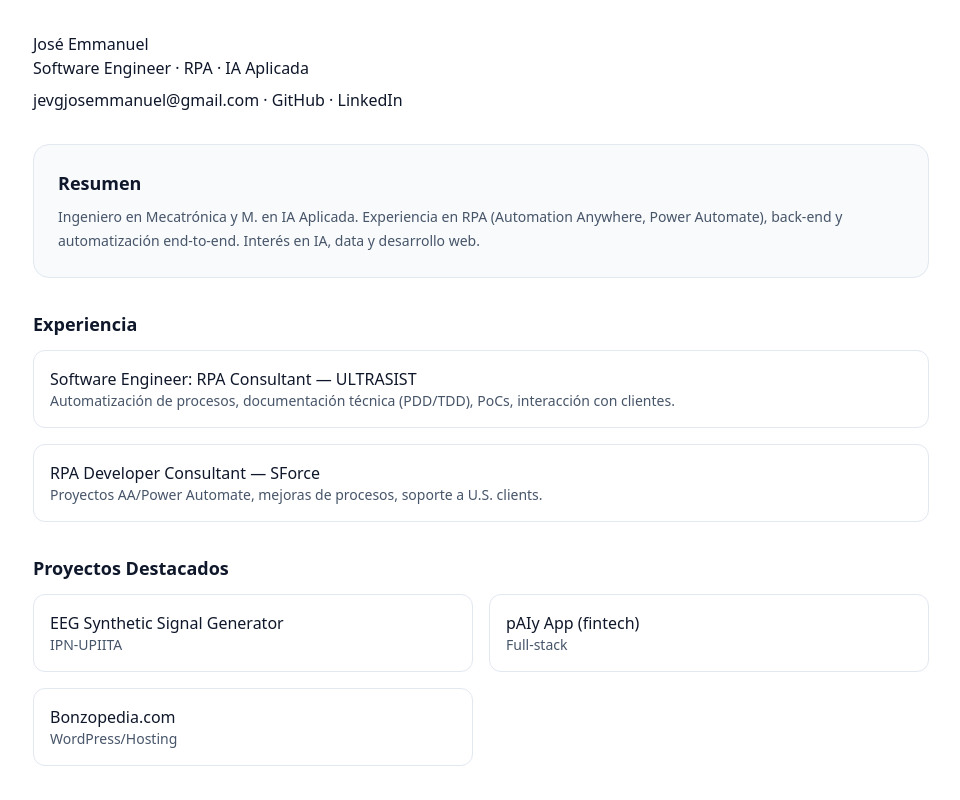
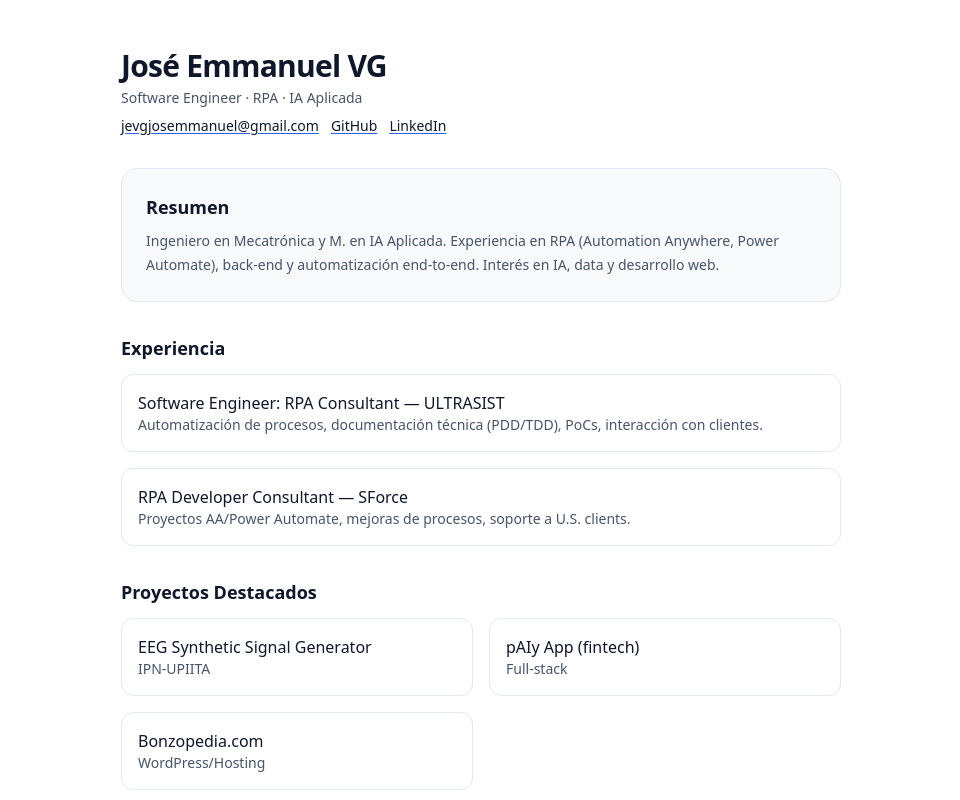
Before and after one commit to JoseEmmanuelVG/JoseEmmanuelVG.github.io, a Next.js app in the folder cv-next/: page / in a window 1280 px wide. Shown: the top 800 px of the page, without its empty margins (159-1119 px from the left). Built offline with nearby package versions, Linux system fonts and the light colour scheme.

Commit message:
Update tailwind css

```diff
--- a/cv-next/app/layout.tsx
+++ b/cv-next/app/layout.tsx
@@ -10,7 +10,9 @@ export const metadata: Metadata = {
 export default function RootLayout({ children }: { children: React.ReactNode }) {
   return (
     <html lang="es">
-      <body>{children}</body>
+      <body className="min-h-screen antialiased">
+        {children}
+      </body>
     </html>
   );
 }
--- a/cv-next/app/page.tsx
+++ b/cv-next/app/page.tsx
@@ -1,13 +1,15 @@
 export default function Page() {
   return (
-    <main style={{ maxWidth: 960, margin: "0 auto", padding: "2rem" }}>
-      <header style={{ marginBottom: "2rem" }}>
-        <h1 style={{ margin: 0 }}>José Emmanuel</h1>
-        <p style={{ margin: 0 }}>Software Engineer · RPA · IA Aplicada</p>
-        <p style={{ marginTop: "0.5rem" }}>
-          <a href="mailto:jevgjosemmanuel@gmail.com">jevgjosemmanuel@gmail.com</a> ·{" "}
-          <a href="https://github.com/JoseEmmanuelVG" target="_blank">GitHub</a> ·{" "}
-          <a href="https://www.linkedin.com/in/..." target="_blank">LinkedIn</a>
+    <main className="mx-auto max-w-3xl px-6 py-12">
+      <header className="mb-8">
+        <h1 className="text-3xl font-bold tracking-tight">José Emmanuel VG</h1>
+        <p className="text-sm mt-1 text-[var(--color-muted)]">
+          Software Engineer · RPA · IA Aplicada
+        </p>
+        <p className="mt-2 space-x-3 text-sm">
+          <a className="underline decoration-[var(--color-primary)] underline-offset-2" href="mailto:jevgjosemmanuel@gmail.com">jevgjosemmanuel@gmail.com</a>
+          <a className="underline decoration-[var(--color-primary)] underline-offset-2" href="https://github.com/JoseEmmanuelVG" target="_blank">GitHub</a>
+          <a className="underline decoration-[var(--color-primary)] underline-offset-2" href="https://www.linkedin.com/in/vazquez-galan-jose-emmanuel-664968221/" target="_blank">LinkedIn</a>
         </p>
       </header>
 
```
Also changed, not shown: cv-next/app/globals.css (+1 -6 lines).
